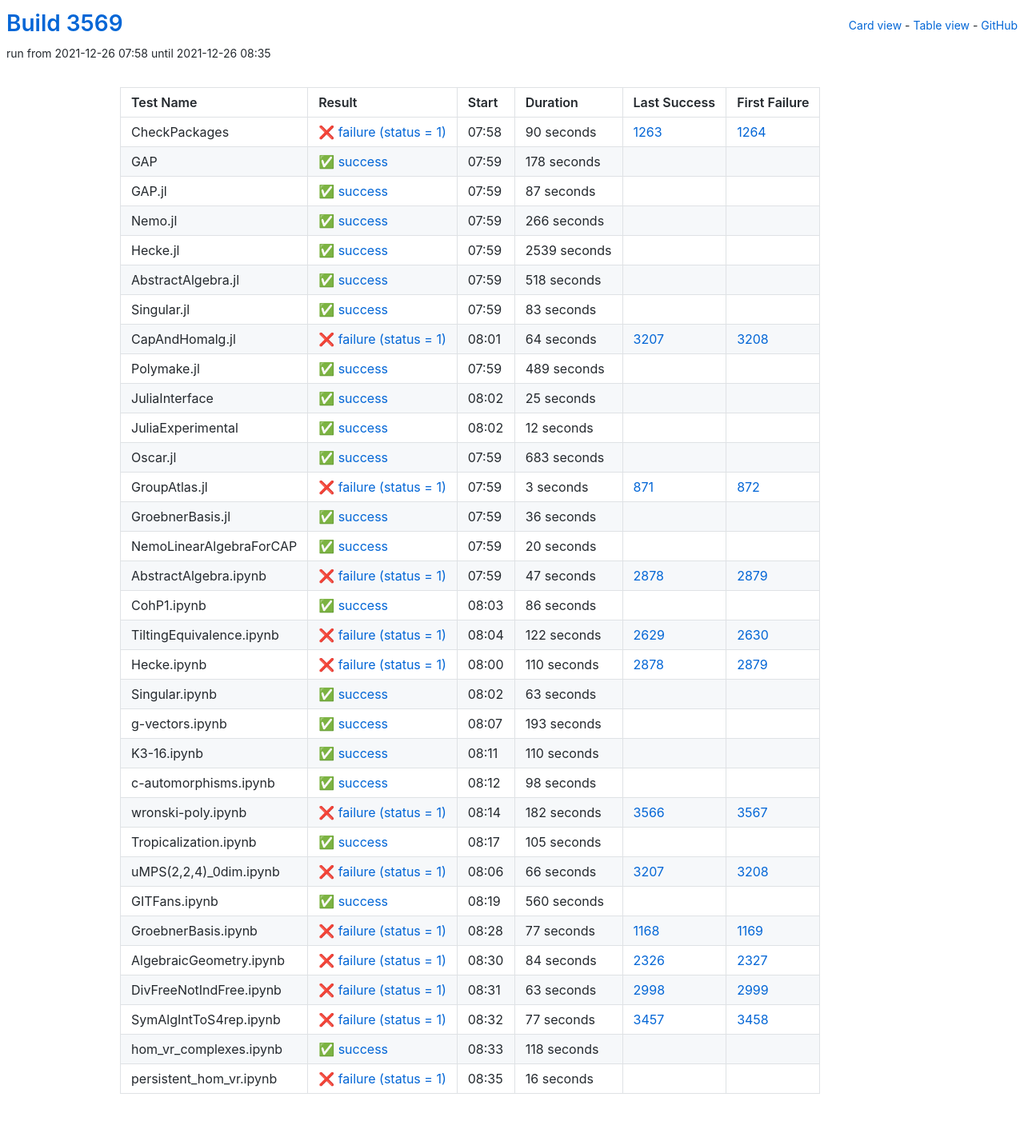
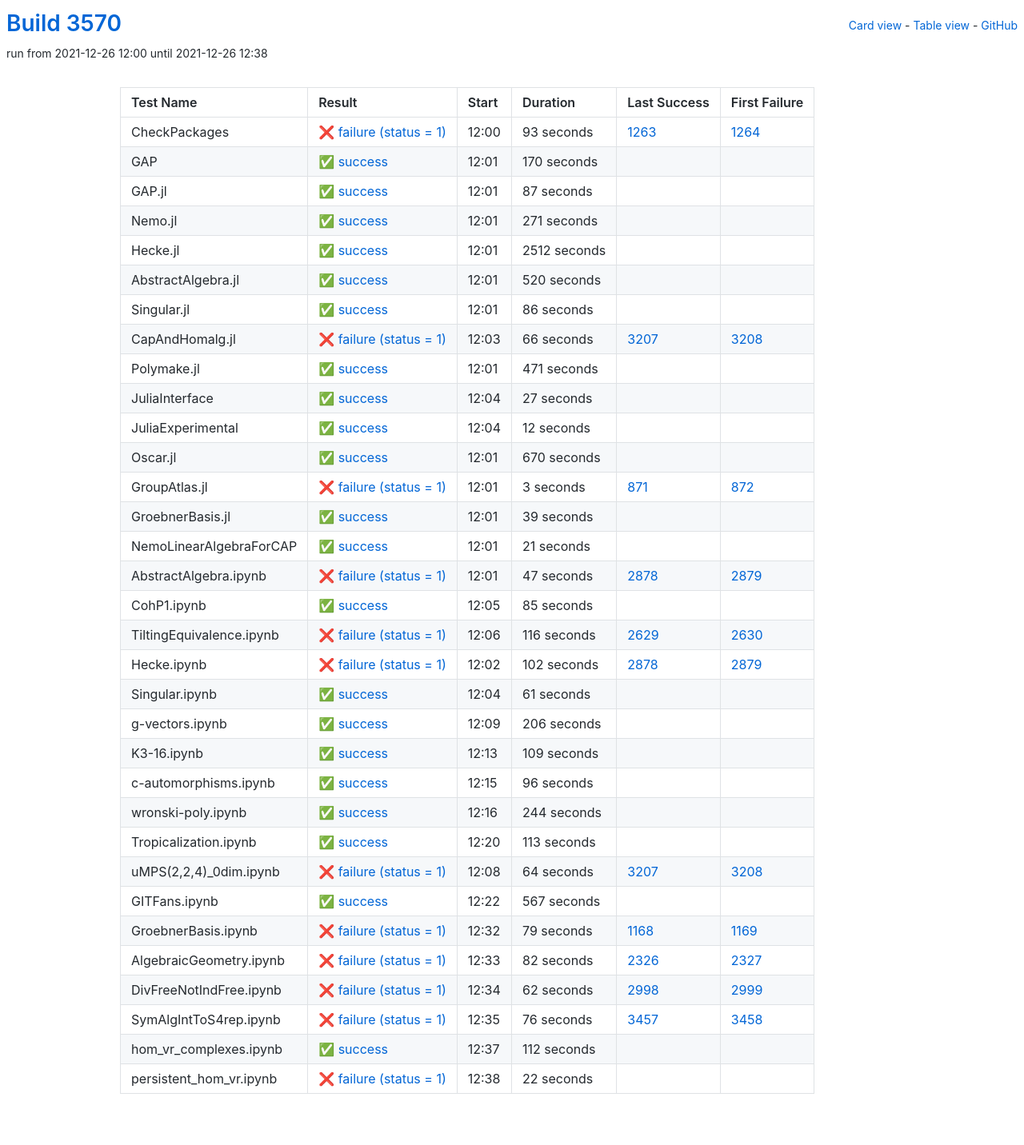
Before and after one commit to oscar-system/oscar-ci-status-stable, a Jekyll site: the page built from table.html, in a window 1280 px wide. Shown: the whole page at 80% size. Built offline with Jekyll 4.4.1, drawn with Linux system fonts in a browser that asks for light colours.

Commit message:
Build #3570

```diff
--- a/_data/ci.yml
+++ b/_data/ci.yml
@@ -1,6 +1,6 @@
 ---
-build: 3569
-build_url: https://oscarci.mathematik.uni-kl.de/job/oscar-stable/3569/
+build: 3570
+build_url: https://oscarci.mathematik.uni-kl.de/job/oscar-stable/3570/
 job: oscar-stable
 organization: oscar-system
 repo: oscar-ci-status-stable
@@ -8,32 +8,32 @@ repourl: https://github.com/oscar-system/oscar-ci-status-stable
 tests:
 - name: CheckPackages
   id: checkpackages
-  log: https://oscarci.mathematik.uni-kl.de/job/oscar-stable/3569/artifact/logs/build-3569/CheckPackages.log
-  start: 2021-12-26 07:58
+  log: https://oscarci.mathematik.uni-kl.de/job/oscar-stable/3570/artifact/logs/build-3570/CheckPackages.log
+  start: 2021-12-26 12:00
   success: false
   exitcode: 1
   status: failure
-  duration: 90
+  duration: 93
   last_success: 1263
   last_success_url: https://oscarci.mathematik.uni-kl.de/job/oscar-stable/1263/
   first_failure: 1264
   first_failure_url: https://oscarci.mathematik.uni-kl.de/job/oscar-stable/1264/
 - name: GAP
   id: gap
-  log: https://oscarci.mathematik.uni-kl.de/job/oscar-stable/3569/artifact/logs/build-3569/GAP.log
-  start: 2021-12-26 07:59
+  log: https://oscarci.mathematik.uni-kl.de/job/oscar-stable/3570/artifact/logs/build-3570/GAP.log
+  start: 2021-12-26 12:01
   success: true
   exitcode: 0
   status: success
-  duration: 178
+  duration: 170
   last_success: false
   last_success_url:
   first_failure: false
   first_failure_url:
 - name: GAP.jl
   id: gap-jl
-  log: https://oscarci.mathematik.uni-kl.de/job/oscar-stable/3569/artifact/logs/build-3569/GAP.jl.log
-  start: 2021-12-26 07:59
+  log: https://oscarci.mathematik.uni-kl.de/job/oscar-stable/3570/artifact/logs/build-3570/GAP.jl.log
+  start: 2021-12-26 12:01
   success: true
   exitcode: 0
   status: success
@@ -44,92 +44,92 @@ tests:
   first_failure_url:
 - name: Nemo.jl
   id: nemo-jl
-  log: https://oscarci.mathematik.uni-kl.de/job/oscar-stable/3569/artifact/logs/build-3569/Nemo.jl.log
-  start: 2021-12-26 07:59
+  log: https://oscarci.mathematik.uni-kl.de/job/oscar-stable/3570/artifact/logs/build-3570/Nemo.jl.log
+  start: 2021-12-26 12:01
   success: true
   exitcode: 0
   status: success
-  duration: 266
+  duration: 271
   last_success: false
   last_success_url:
   first_failure: false
   first_failure_url:
 - name: Hecke.jl
   id: hecke-jl
-  log: https://oscarci.mathematik.uni-kl.de/job/oscar-stable/3569/artifact/logs/build-3569/Hecke.jl.log
-  start: 2021-12-26 07:59
+  log: https://oscarci.mathematik.uni-kl.de/job/oscar-stable/3570/artifact/logs/build-3570/Hecke.jl.log
+  start: 2021-12-26 12:01
   success: true
   exitcode: 0
   status: success
-  duration: 2539
+  duration: 2512
   last_success: false
   last_success_url:
   first_failure: false
   first_failure_url:
 - name: AbstractAlgebra.jl
   id: abstractalgebra-jl
-  log: https://oscarci.mathematik.uni-kl.de/job/oscar-stable/3569/artifact/logs/build-3569/AbstractAlgebra.jl.log
-  start: 2021-12-26 07:59
+  log: https://oscarci.mathematik.uni-kl.de/job/oscar-stable/3570/artifact/logs/build-3570/AbstractAlgebra.jl.log
+  start: 2021-12-26 12:01
   success: true
   exitcode: 0
   status: success
-  duration: 518
+  duration: 520
   last_success: false
   last_success_url:
   first_failure: false
   first_failure_url:
 - name: Singular.jl
   id: singular-jl
-  log: https://oscarci.mathematik.uni-kl.de/job/oscar-stable/3569/artifact/logs/build-3569/Singular.jl.log
-  start: 2021-12-26 07:59
+  log: https://oscarci.mathematik.uni-kl.de/job/oscar-stable/3570/artifact/logs/build-3570/Singular.jl.log
+  start: 2021-12-26 12:01
   success: true
   exitcode: 0
   status: success
-  duration: 83
+  duration: 86
   last_success: false
   last_success_url:
   first_failure: false
   first_failure_url:
 - name: CapAndHomalg.jl
   id: capandhomalg-jl
-  log: https://oscarci.mathematik.uni-kl.de/job/oscar-stable/3569/artifact/logs/build-3569/CapAndHomalg.jl.log
-  start: 2021-12-26 08:01
+  log: https://oscarci.mathematik.uni-kl.de/job/oscar-stable/3570/artifact/logs/build-3570/CapAndHomalg.jl.log
+  start: 2021-12-26 12:03
   success: false
   exitcode: 1
   status: failure
-  duration: 64
+  duration: 66
   last_success: 3207
   last_success_url: https://oscarci.mathematik.uni-kl.de/job/oscar-stable/3207/
   first_failure: 3208
   first_failure_url: https://oscarci.mathematik.uni-kl.de/job/oscar-stable/3208/
 - name: Polymake.jl
   id: polymake-jl
-  log: https://oscarci.mathematik.uni-kl.de/job/oscar-stable/3569/artifact/logs/build-3569/Polymake.jl.log
-  start: 2021-12-26 07:59
+  log: https://oscarci.mathematik.uni-kl.de/job/oscar-stable/3570/artifact/logs/build-3570/Polymake.jl.log
+  start: 2021-12-26 12:01
   success: true
   exitcode: 0
   status: success
-  duration: 489
+  duration: 471
   last_success: false
   last_success_url:
   first_failure: false
   first_failure_url:
 - name: JuliaInterface
   id: juliainterface
-  log: https://oscarci.mathematik.uni-kl.de/job/oscar-stable/3569/artifact/logs/build-3569/JuliaInterface.log
-  start: 2021-12-26 08:02
+  log: https://oscarci.mathematik.uni-kl.de/job/oscar-stable/3570/artifact/logs/build-3570/JuliaInterface.log
+  start: 2021-12-26 12:04
   success: true
   exitcode: 0
   status: success
-  duration: 25
+  duration: 27
   last_success: false
   last_success_url:
   first_failure: false
   first_failure_url:
 - name: JuliaExperimental
   id: juliaexperimental
-  log: https://oscarci.mathematik.uni-kl.de/job/oscar-stable/3569/artifact/logs/build-3569/JuliaExperimental.log
-  start: 2021-12-26 08:02
+  log: https://oscarci.mathematik.uni-kl.de/job/oscar-stable/3570/artifact/logs/build-3570/JuliaExperimental.log
+  start: 2021-12-26 12:04
   success: true
   exitcode: 0
   status: success
@@ -140,20 +140,20 @@ tests:
   first_failure_url:
 - name: Oscar.jl
   id: oscar-jl
-  log: https://oscarci.mathematik.uni-kl.de/job/oscar-stable/3569/artifact/logs/build-3569/Oscar.jl.log
-  start: 2021-12-26 07:59
+  log: https://oscarci.mathematik.uni-kl.de/job/oscar-stable/3570/artifact/logs/build-3570/Oscar.jl.log
+  start: 2021-12-26 12:01
   success: true
   exitcode: 0
   status: success
-  duration: 683
+  duration: 670
   last_success: false
   last_success_url:
   first_failure: false
   first_failure_url:
 - name: GroupAtlas.jl
   id: groupatlas-jl
-  log: https://oscarci.mathematik.uni-kl.de/job/oscar-stable/3569/artifact/logs/build-3569/GroupAtlas.jl.log
-  start: 2021-12-26 07:59
+  log: https://oscarci.mathematik.uni-kl.de/job/oscar-stable/3570/artifact/logs/build-3570/GroupAtlas.jl.log
+  start: 2021-12-26 12:01
   success: false
   exitcode: 1
   status: failure
@@ -164,32 +164,32 @@ tests:
   first_failure_url: https://oscarci.mathematik.uni-kl.de/job/oscar-stable/872/
 - name: GroebnerBasis.jl
   id: groebnerbasis-jl
-  log: https://oscarci.mathematik.uni-kl.de/job/oscar-stable/3569/artifact/logs/build-3569/GroebnerBasis.jl.log
-  start: 2021-12-26 07:59
+  log: https://oscarci.mathematik.uni-kl.de/job/oscar-stable/3570/artifact/logs/build-3570/GroebnerBasis.jl.log
+  start: 2021-12-26 12:01
   success: true
   exitcode: 0
   status: success
-  duration: 36
+  duration: 39
   last_success: false
   last_success_url:
   first_failure: false
   first_failure_url:
 - name: NemoLinearAlgebraForCAP
   id: nemolinearalgebraforcap
-  log: https://oscarci.mathematik.uni-kl.de/job/oscar-stable/3569/artifact/logs/build-3569/NemoLinearAlgebraForCAP.log
-  start: 2021-12-26 07:59
+  log: https://oscarci.mathematik.uni-kl.de/job/oscar-stable/3570/artifact/logs/build-3570/NemoLinearAlgebraForCAP.log
+  start: 2021-12-26 12:01
   success: true
   exitcode: 0
   status: success
-  duration: 20
+  duration: 21
   last_success: false
   last_success_url:
   first_failure: false
   first_failure_url:
 - name: AbstractAlgebra.ipynb
   id: abstractalgebra-ipynb
-  log: https://oscarci.mathematik.uni-kl.de/job/oscar-stable/3569/artifact/logs/build-3569/AbstractAlgebra.ipynb.log
-  start: 2021-12-26 07:59
+  log: https://oscarci.mathematik.uni-kl.de/job/oscar-stable/3570/artifact/logs/build-3570/AbstractAlgebra.ipynb.log
+  start: 2021-12-26 12:01
   success: false
   exitcode: 1
   status: failure
@@ -200,204 +200,204 @@ tests:
   first_failure_url: https://oscarci.mathematik.uni-kl.de/job/oscar-stable/2879/
 - name: CohP1.ipynb
   id: cohp1-ipynb
-  log: https://oscarci.mathematik.uni-kl.de/job/oscar-stable/3569/artifact/logs/build-3569/CohP1.ipynb.log
-  start: 2021-12-26 08:03
+  log: https://oscarci.mathematik.uni-kl.de/job/oscar-stable/3570/artifact/logs/build-3570/CohP1.ipynb.log
+  start: 2021-12-26 12:05
   success: true
   exitcode: 0
   status: success
-  duration: 86
+  duration: 85
   last_success: false
   last_success_url:
   first_failure: false
   first_failure_url:
 - name: TiltingEquivalence.ipynb
   id: tiltingequivalence-ipynb
-  log: https://oscarci.mathematik.uni-kl.de/job/oscar-stable/3569/artifact/logs/build-3569/TiltingEquivalence.ipynb.log
-  start: 2021-12-26 08:04
+  log: https://oscarci.mathematik.uni-kl.de/job/oscar-stable/3570/artifact/logs/build-3570/TiltingEquivalence.ipynb.log
+  start: 2021-12-26 12:06
   success: false
   exitcode: 1
   status: failure
-  duration: 122
+  duration: 116
   last_success: 2629
   last_success_url: https://oscarci.mathematik.uni-kl.de/job/oscar-stable/2629/
   first_failure: 2630
   first_failure_url: https://oscarci.mathematik.uni-kl.de/job/oscar-stable/2630/
 - name: Hecke.ipynb
   id: hecke-ipynb
-  log: https://oscarci.mathematik.uni-kl.de/job/oscar-stable/3569/artifact/logs/build-3569/Hecke.ipynb.log
-  start: 2021-12-26 08:00
+  log: https://oscarci.mathematik.uni-kl.de/job/oscar-stable/3570/artifact/logs/build-3570/Hecke.ipynb.log
+  start: 2021-12-26 12:02
   success: false
   exitcode: 1
   status: failure
-  duration: 110
+  duration: 102
   last_success: 2878
   last_success_url: https://oscarci.mathematik.uni-kl.de/job/oscar-stable/2878/
   first_failure: 2879
   first_failure_url: https://oscarci.mathematik.uni-kl.de/job/oscar-stable/2879/
 - name: Singular.ipynb
   id: singular-ipynb
-  log: https://oscarci.mathematik.uni-kl.de/job/oscar-stable/3569/artifact/logs/build-3569/Singular.ipynb.log
-  start: 2021-12-26 08:02
+  log: https://oscarci.mathematik.uni-kl.de/job/oscar-stable/3570/artifact/logs/build-3570/Singular.ipynb.log
+  start: 2021-12-26 12:04
   success: true
   exitcode: 0
   status: success
-  duration: 63
+  duration: 61
   last_success: false
   last_success_url:
   first_failure: false
   first_failure_url:
 - name: g-vectors.ipynb
   id: g-vectors-ipynb
-  log: https://oscarci.mathematik.uni-kl.de/job/oscar-stable/3569/artifact/logs/build-3569/g-vectors.ipynb.log
-  start: 2021-12-26 08:07
+  log: https://oscarci.mathematik.uni-kl.de/job/oscar-stable/3570/artifact/logs/build-3570/g-vectors.ipynb.log
+  start: 2021-12-26 12:09
   success: true
   exitcode: 0
   status: success
-  duration: 193
+  duration: 206
   last_success: false
   last_success_url:
   first_failure: false
   first_failure_url:
 - name: K3-16.ipynb
   id: k3-16-ipynb
-  log: https://oscarci.mathematik.uni-kl.de/job/oscar-stable/3569/artifact/logs/build-3569/K3-16.ipynb.log
-  start: 2021-12-26 08:11
+  log: https://oscarci.mathematik.uni-kl.de/job/oscar-stable/3570/artifact/logs/build-3570/K3-16.ipynb.log
+  start: 2021-12-26 12:13
   success: true
   exitcode: 0
   status: success
-  duration: 110
+  duration: 109
   last_success: false
   last_success_url:
   first_failure: false
   first_failure_url:
 - name: c-automorphisms.ipynb
   id: c-automorphisms-ipynb
-  log: https://oscarci.mathematik.uni-kl.de/job/oscar-stable/3569/artifact/logs/build-3569/c-automorphisms.ipynb.log
-  start: 2021-12-26 08:12
+  log: https://oscarci.mathematik.uni-kl.de/job/oscar-stable/3570/artifact/logs/build-3570/c-automorphisms.ipynb.log
+  start: 2021-12-26 12:15
   success: true
   exitcode: 0
   status: success
-  duration: 98
+  duration: 96
   last_success: false
   last_success_url:
   first_failure: false
   first_failure_url:
 - name: wronski-poly.ipynb
   id: wronski-poly-ipynb
-  log: https://oscarci.mathematik.uni-kl.de/job/oscar-stable/3569/artifact/logs/build-3569/wronski-poly.ipynb.log
-  start: 2021-12-26 08:14
-  success: false
-  exitcode: 1
-  status: failure
-  duration: 182
-  last_success: 3566
-  last_success_url: https://oscarci.mathematik.uni-kl.de/job/oscar-stable/3566/
-  first_failure: 3567
-  first_failure_url: https://oscarci.mathematik.uni-kl.de/job/oscar-stable/3567/
-- name: Tropicalization.ipynb
-  id: tropicalization-ipynb
-  log: https://oscarci.mathematik.uni-kl.de/job/oscar-stable/3569/artifact/logs/build-3569/Tropicalization.ipynb.log
-  start: 2021-12-26 08:17
+  log: https://oscarci.mathematik.uni-kl.de/job/oscar-stable/3570/artifact/logs/build-3570/wronski-poly.ipynb.log
+  start: 2021-12-26 12:16
   success: true
   exitcode: 0
   status: success
-  duration: 105
+  duration: 244
+  last_success: false
+  last_success_url:
+  first_failure: false
+  first_failure_url:
+- name: Tropicalization.ipynb
+  id: tropicalization-ipynb
+  log: https://oscarci.mathematik.uni-kl.de/job/oscar-stable/3570/artifact/logs/build-3570/Tropicalization.ipynb.log
+  start: 2021-12-26 12:20
+  success: true
+  exitcode: 0
+  status: success
+  duration: 113
   last_success: false
   last_success_url:
   first_failure: false
   first_failure_url:
 - name: uMPS(2,2,4)_0dim.ipynb
   id: umps-2-2-4-0dim-ipynb
-  log: https://oscarci.mathematik.uni-kl.de/job/oscar-stable/3569/artifact/logs/build-3569/uMPS-2-2-4-_0dim.ipynb.log
-  start: 2021-12-26 08:06
+  log: https://oscarci.mathematik.uni-kl.de/job/oscar-stable/3570/artifact/logs/build-3570/uMPS-2-2-4-_0dim.ipynb.log
+  start: 2021-12-26 12:08
   success: false
   exitcode: 1
   status: failure
-  duration: 66
+  duration: 64
   last_success: 3207
   last_success_url: https://oscarci.mathematik.uni-kl.de/job/oscar-stable/3207/
   first_failure: 3208
   first_failure_url: https://oscarci.mathematik.uni-kl.de/job/oscar-stable/3208/
 - name: GITFans.ipynb
   id: gitfans-ipynb
-  log: https://oscarci.mathematik.uni-kl.de/job/oscar-stable/3569/artifact/logs/build-3569/GITFans.ipynb.log
-  start: 2021-12-26 08:19
+  log: https://oscarci.mathematik.uni-kl.de/job/oscar-stable/3570/artifact/logs/build-3570/GITFans.ipynb.log
+  start: 2021-12-26 12:22
   success: true
   exitcode: 0
   status: success
-  duration: 560
+  duration: 567
   last_success: false
   last_success_url:
   first_failure: false
   first_failure_url:
 - name: GroebnerBasis.ipynb
   id: groebnerbasis-ipynb
-  log: https://oscarci.mathematik.uni-kl.de/job/oscar-stable/3569/artifact/logs/build-3569/GroebnerBasis.ipynb.log
-  start: 2021-12-26 08:28
+  log: https://oscarci.mathematik.uni-kl.de/job/oscar-stable/3570/artifact/logs/build-3570/GroebnerBasis.ipynb.log
+  start: 2021-12-26 12:32
   success: false
   exitcode: 1
   status: failure
-  duration: 77
+  duration: 79
   last_success: 1168
   last_success_url: https://oscarci.mathematik.uni-kl.de/job/oscar-stable/1168/
   first_failure: 1169
   first_failure_url: https://oscarci.mathematik.uni-kl.de/job/oscar-stable/1169/
 - name: AlgebraicGeometry.ipynb
   id: algebraicgeometry-ipynb
-  log: https://oscarci.mathematik.uni-kl.de/job/oscar-stable/3569/artifact/logs/build-3569/AlgebraicGeometry.ipynb.log
-  start: 2021-12-26 08:30
+  log: https://oscarci.mathematik.uni-kl.de/job/oscar-stable/3570/artifact/logs/build-3570/AlgebraicGeometry.ipynb.log
+  start: 2021-12-26 12:33
   success: false
   exitcode: 1
   status: failure
-  duration: 84
+  duration: 82
   last_success: 2326
   last_success_url: https://oscarci.mathematik.uni-kl.de/job/oscar-stable/2326/
   first_failure: 2327
   first_failure_url: https://oscarci.mathematik.uni-kl.de/job/oscar-stable/2327/
 - name: DivFreeNotIndFree.ipynb
   id: divfreenotindfree-ipynb
-  log: https://oscarci.mathematik.uni-kl.de/job/oscar-stable/3569/artifact/logs/build-3569/DivFreeNotIndFree.ipynb.log
-  start: 2021-12-26 08:31
+  log: https://oscarci.mathematik.uni-kl.de/job/oscar-stable/3570/artifact/logs/build-3570/DivFreeNotIndFree.ipynb.log
+  start: 2021-12-26 12:34
   success: false
   exitcode: 1
   status: failure
-  duration: 63
+  duration: 62
   last_success: 2998
   last_success_url: https://oscarci.mathematik.uni-kl.de/job/oscar-stable/2998/
   first_failure: 2999
   first_failure_url: https://oscarci.mathematik.uni-kl.de/job/oscar-stable/2999/
 - name: SymAlgIntToS4rep.ipynb
   id: symalginttos4rep-ipynb
-  log: https://oscarci.mathematik.uni-kl.de/job/oscar-stable/3569/artifact/logs/build-3569/SymAlgIntToS4rep.ipynb.log
-  start: 2021-12-26 08:32
+  log: https://oscarci.mathematik.uni-kl.de/job/oscar-stable/3570/artifact/logs/build-3570/SymAlgIntToS4rep.ipynb.log
+  start: 2021-12-26 12:35
   success: false
   exitcode: 1
   status: failure
-  duration: 77
+  duration: 76
   last_success: 3457
   last_success_url: https://oscarci.mathematik.uni-kl.de/job/oscar-stable/3457/
   first_failure: 3458
   first_failure_url: https://oscarci.mathematik.uni-kl.de/job/oscar-stable/3458/
 - name: hom_vr_complexes.ipynb
   id: hom-vr-complexes-ipynb
-  log: https://oscarci.mathematik.uni-kl.de/job/oscar-stable/3569/artifact/logs/build-3569/hom_vr_complexes.ipynb.log
-  start: 2021-12-26 08:33
+  log: https://oscarci.mathematik.uni-kl.de/job/oscar-stable/3570/artifact/logs/build-3570/hom_vr_complexes.ipynb.log
+  start: 2021-12-26 12:37
   success: true
   exitcode: 0
   status: success
-  duration: 118
+  duration: 112
   last_success: false
   last_success_url:
   first_failure: false
   first_failure_url:
 - name: persistent_hom_vr.ipynb
   id: persistent-hom-vr-ipynb
-  log: https://oscarci.mathematik.uni-kl.de/job/oscar-stable/3569/artifact/logs/build-3569/persistent_hom_vr.ipynb.log
-  start: 2021-12-26 08:35
+  log: https://oscarci.mathematik.uni-kl.de/job/oscar-stable/3570/artifact/logs/build-3570/persistent_hom_vr.ipynb.log
+  start: 2021-12-26 12:38
   success: false
   exitcode: 1
   status: failure
-  duration: 16
+  duration: 22
   last_success: false
   last_success_url:
   first_failure: false
```
Also changed, not shown: README.md.
